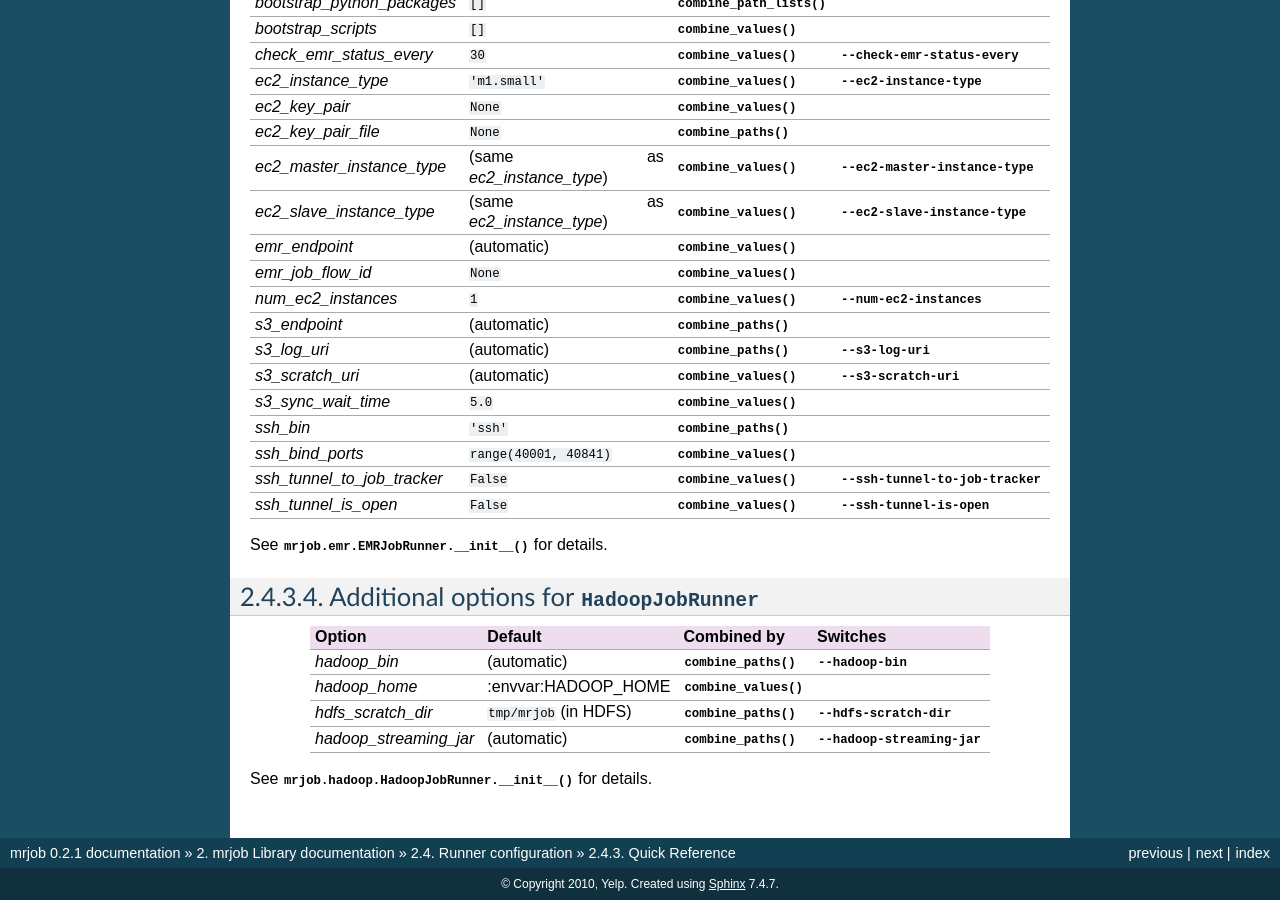
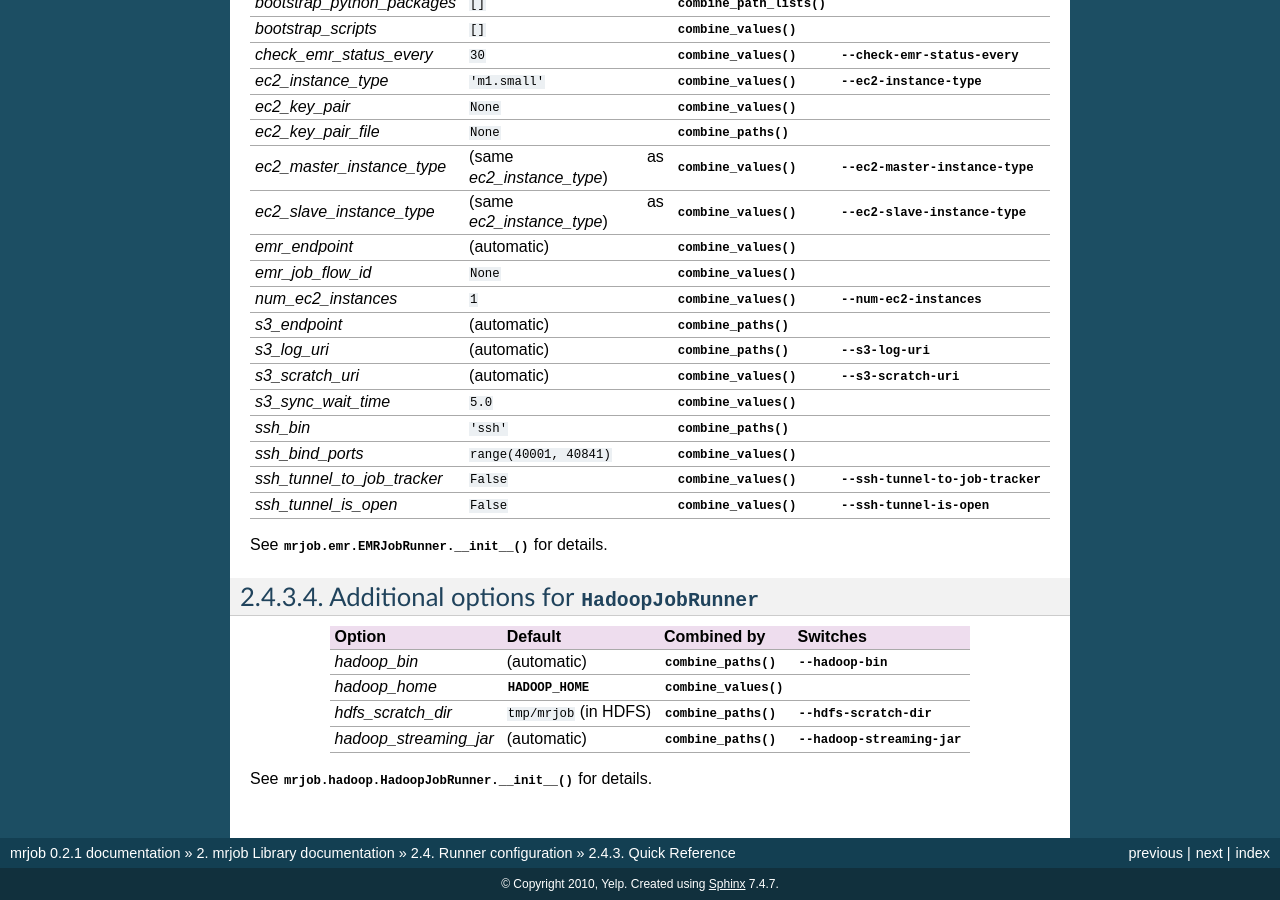
Before and after one commit to Yelp/mrjob, a Sphinx documentation site: the page built from docs/configs-reference.rst, in a window 1280 px wide and 900 px high, scrolled down 1042 px. Built offline with Sphinx 7.4.7, drawn with Linux system fonts in a browser that asks for light colours.

Commit message:
markup problem in docs

```diff
--- a/docs/configs-reference.rst
+++ b/docs/configs-reference.rst
@@ -81,7 +81,7 @@ Additional options for :py:class:`~mrjob.hadoop.HadoopJobRunner`
 Option                 Default                     Combined by                           Switches
 ====================== =========================== ===================================== ================================
 *hadoop_bin*           (automatic)                 :py:func:`~mrjob.conf.combine_paths`  :option:`--hadoop-bin`
-*hadoop_home*          :envvar:HADOOP_HOME         :py:func:`~mrjob.conf.combine_values`
+*hadoop_home*          :envvar:`HADOOP_HOME`       :py:func:`~mrjob.conf.combine_values`
 *hdfs_scratch_dir*     ``tmp/mrjob`` (in HDFS)     :py:func:`~mrjob.conf.combine_paths`  :option:`--hdfs-scratch-dir`
 *hadoop_streaming_jar* (automatic)                 :py:func:`~mrjob.conf.combine_paths`  :option:`--hadoop-streaming-jar`
 ====================== =========================== ===================================== ================================
```
